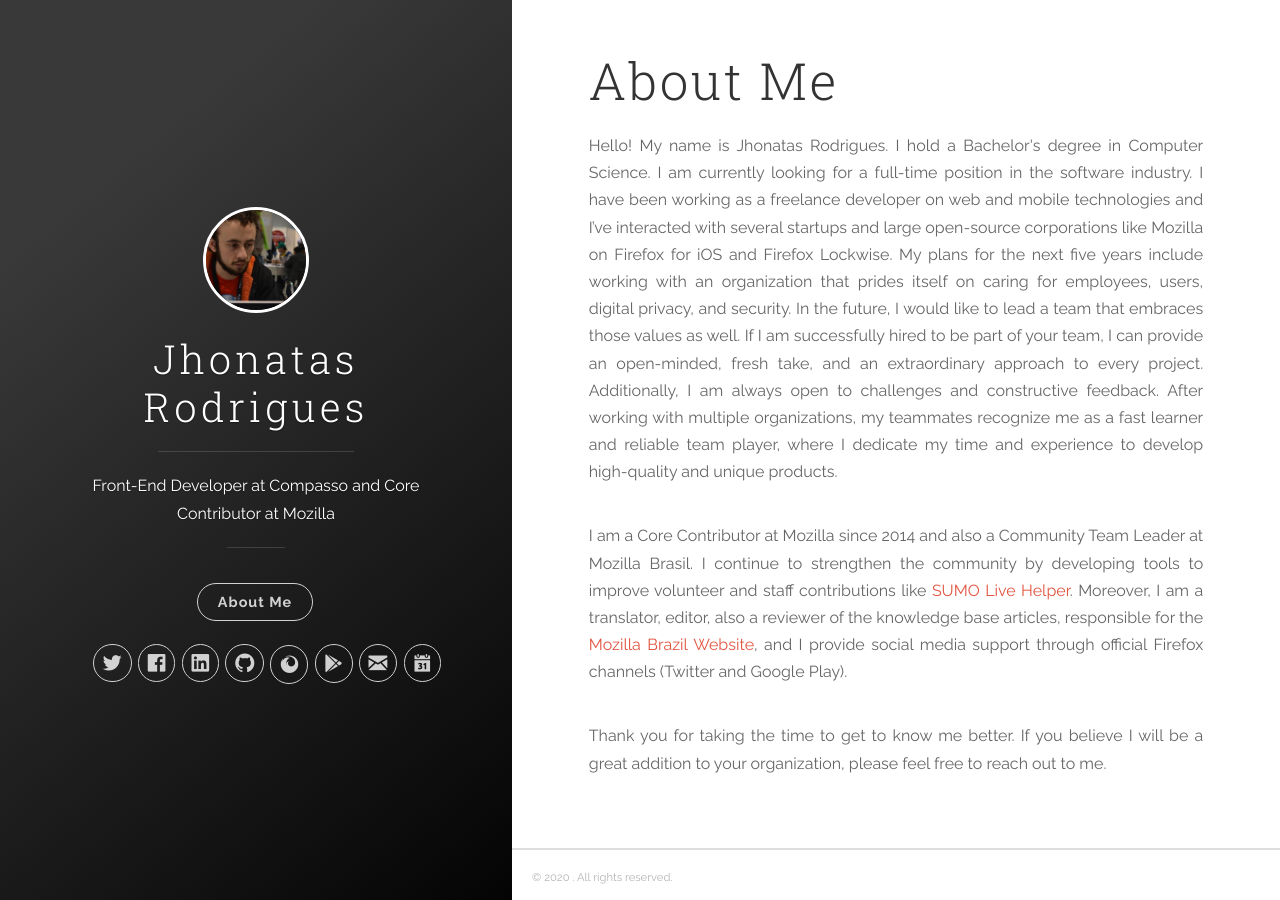
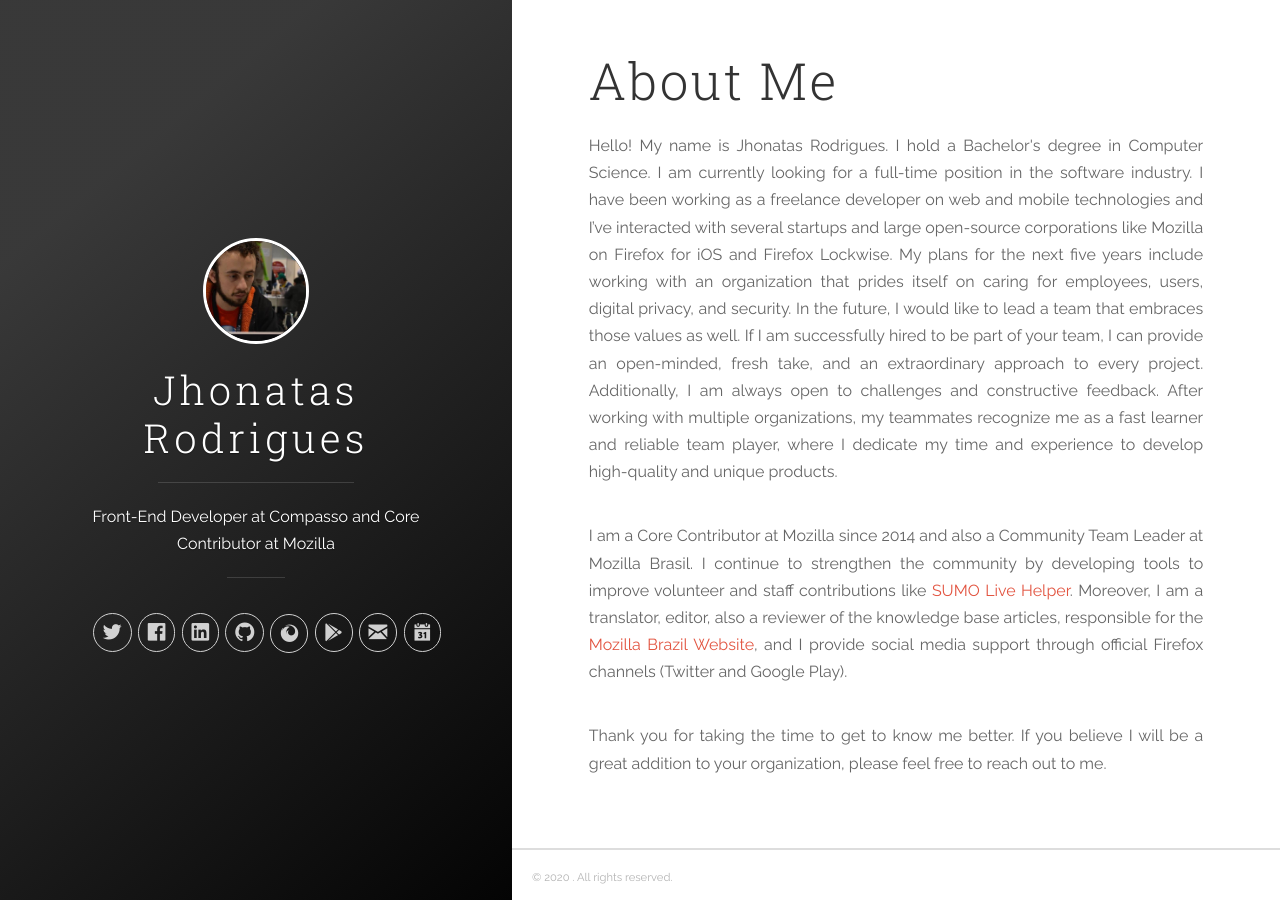
Before and after one commit to jhonatasrm/jhonatasrm.github.io, a Jekyll site: the page built from tags.md, in a window 1280 px wide. Built offline with Jekyll 4.4.1, drawn with Linux system fonts in a browser that asks for light colours; nearby versions of some CDN libraries.

Commit message:
Minor UI changes

```diff
--- a/_includes/header.html
+++ b/_includes/header.html
@@ -16,11 +16,11 @@
         <p class="panel-cover__description">{{ site.description }}</p>
         <hr class="panel-cover__divider panel-cover__divider--secondary">
 
-          <nav id="about" class="cover-navigation cover-navigation--primary">
+          <!-- <nav id="about" class="cover-navigation cover-navigation--primary">
             <ul class="navigation">
               <li class="navigation__item"><a  id="about-button" href="{{ site.baseurl }}/#about" title="About Me" class="blog-button">About Me</a></li>
             </ul>
-          </nav>
+          </nav> -->
 
       <div class="navigation-wrapper">
           <nav class="cover-navigation navigation--social">
```
